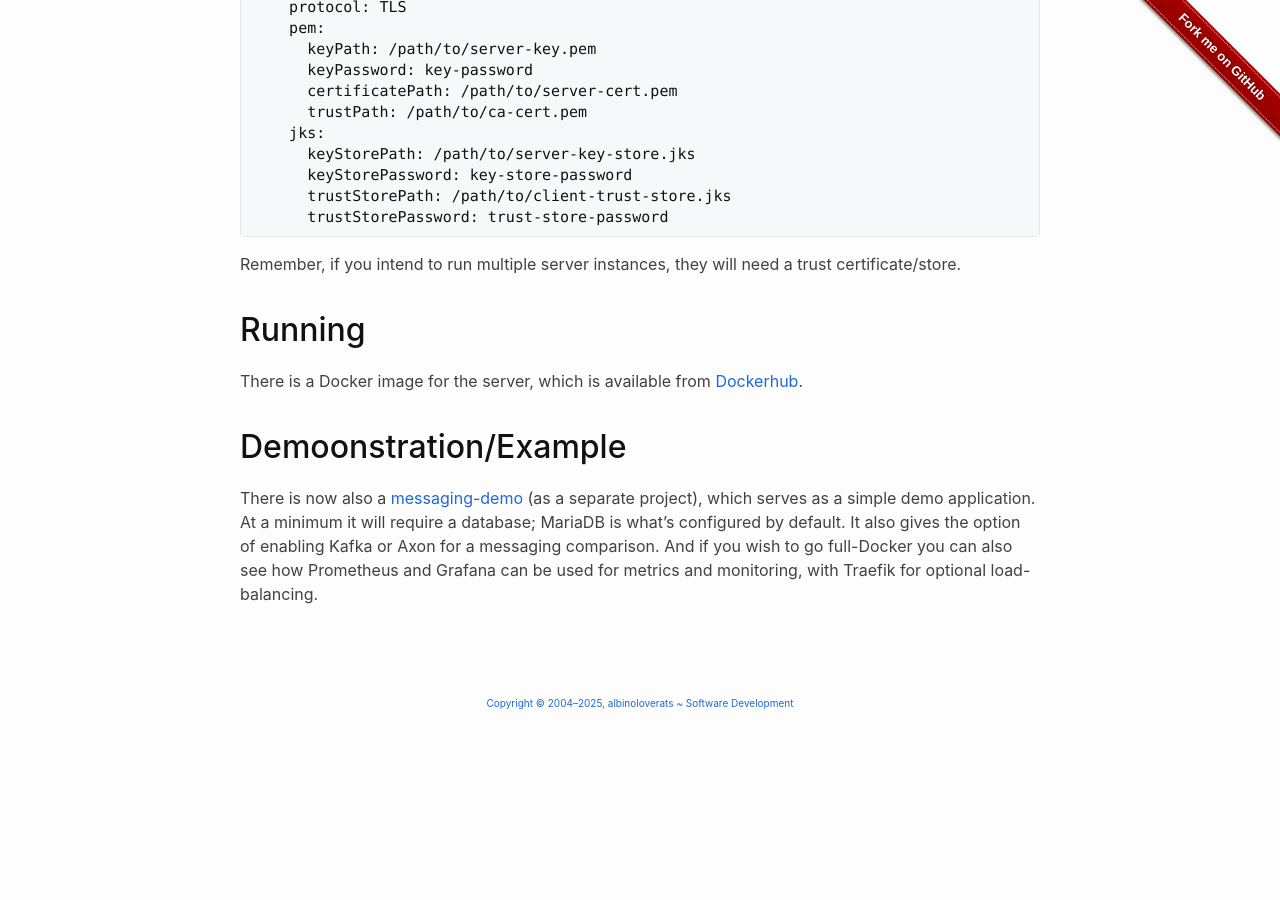
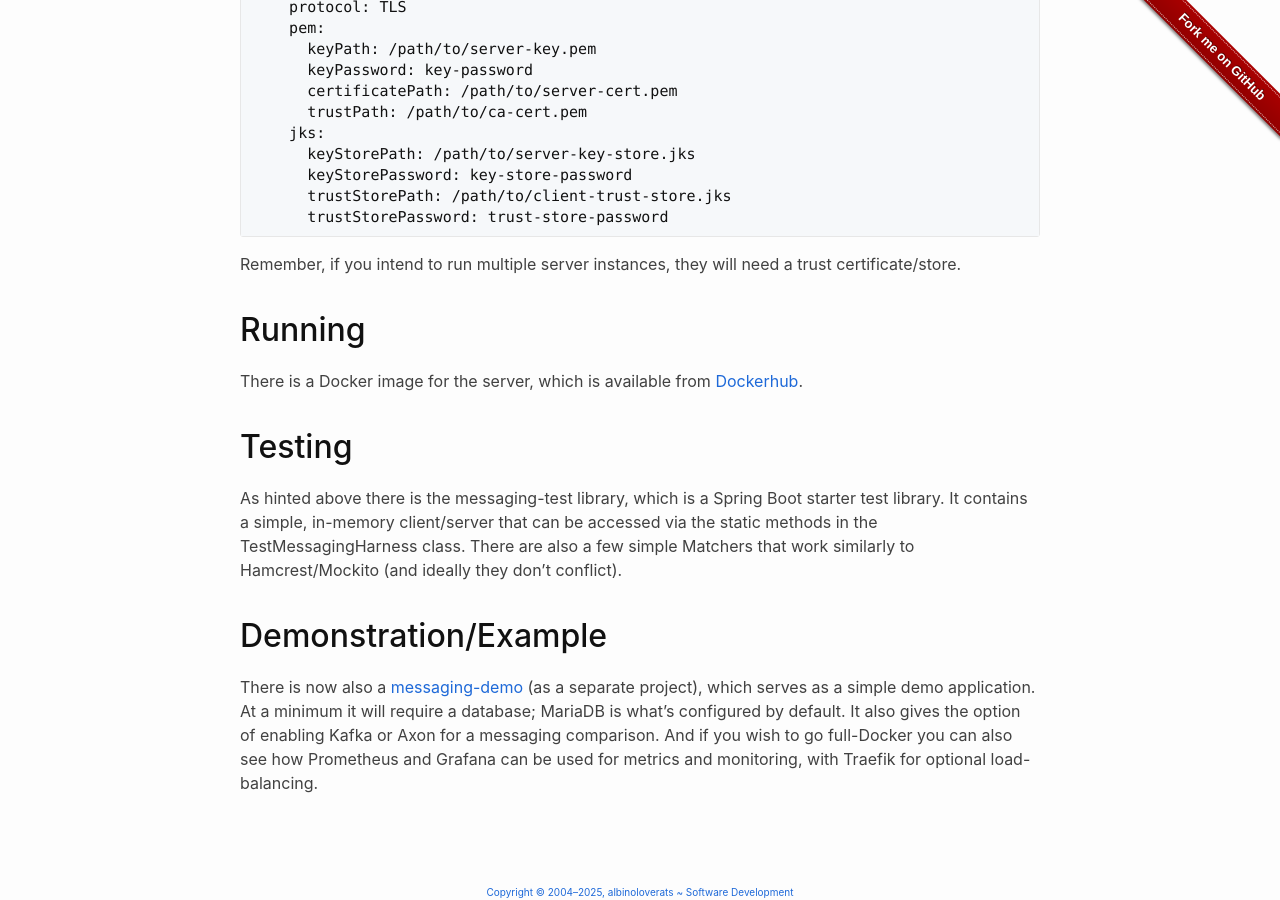
Before and after one commit to albinoloverats/albinoloverats.github.io, a Jekyll site: the page built from messaging.markdown, in a window 1280 px wide and 900 px high, scrolled down 1148 px. Built offline with Jekyll 4.4.1, drawn with Linux system fonts in a browser that asks for light colours; nearby versions of some CDN libraries; before the commit the page ends 1859 px from its top, so only the background shows below that.

Commit message:
Update messaging Page With Test Info

```diff
--- a/messaging.markdown
+++ b/messaging.markdown
@@ -63,7 +63,15 @@ a trust certificate/store.
 There is a Docker image for the server, which is available from
 [Dockerhub](https://hub.docker.com/repository/docker/albinoloverats/messaging-server/general).
 
-## Demoonstration/Example
+## Testing
+
+As hinted above there is the messaging-test library, which is a Spring
+Boot starter test library. It contains a simple, in-memory client/server
+that can be accessed via the static methods in the TestMessagingHarness
+class. There are also a few simple Matchers that work similarly to
+Hamcrest/Mockito (and ideally they don't conflict).
+
+## Demonstration/Example
 
 There is now also a [messaging-demo](https://github.com/albinoloverats/messaging-demo)
 (as a separate project), which serves as a simple demo application. At a
```
